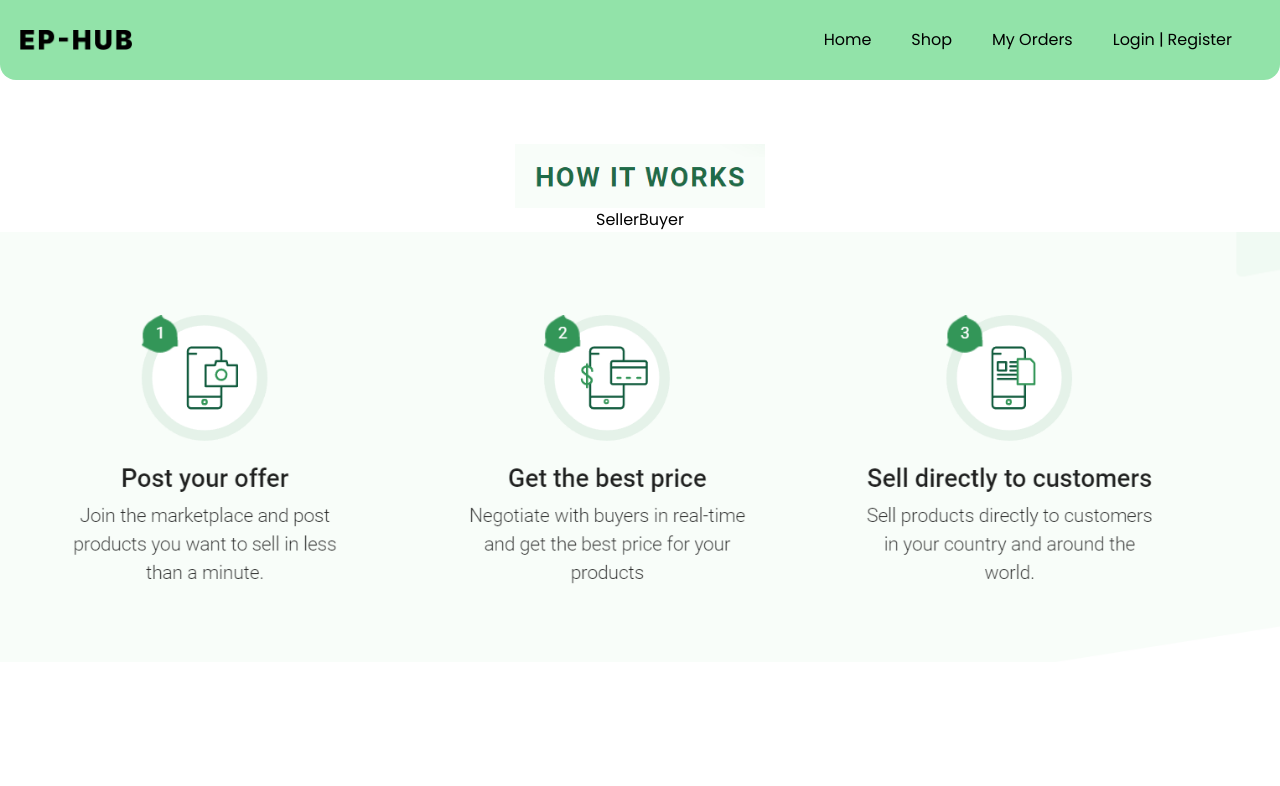
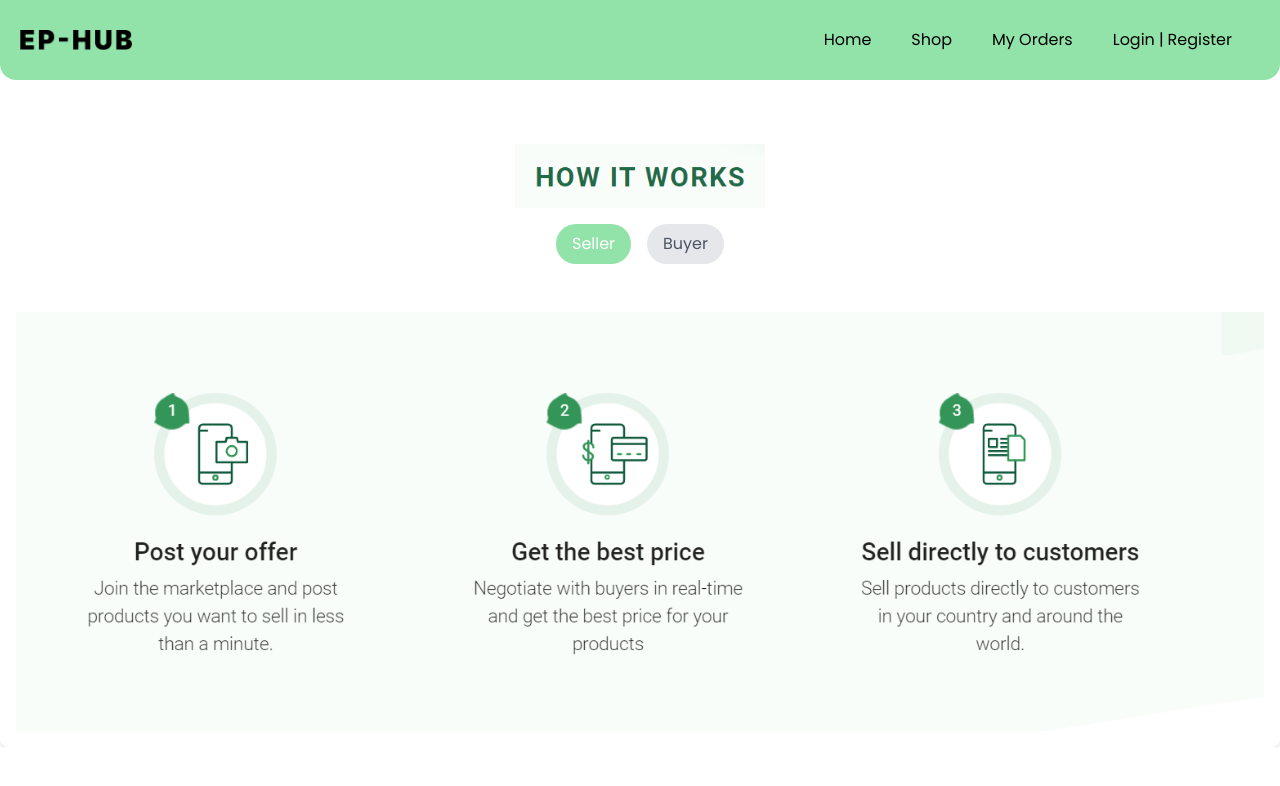
Before and after one commit to ElzaAnnThomas/EP-HUB-Frontend, a React (Vite) app: page /shop in a window 1280 px wide. Shown: the top 786 px of the page. Built offline with nearby package versions, Linux system fonts and the light colour scheme.

Commit message:
toggle button active class set

```diff
--- a/src/Pages/Shop.jsx
+++ b/src/Pages/Shop.jsx
@@ -5,8 +5,6 @@ import how from "../assets/how-it-works.png";
 import { useState } from "react";
 
 const Shop = () => {
-
-  // toggle useState to manage the state of the buttons
   const [sellerClicked, setSellerClicked] = useState(true);
   const [buyerClicked, setBuyerClicked] = useState(false);
 
@@ -27,15 +25,33 @@ const Shop = () => {
 
       {/* shoping page options */}
       <div className="flex flex-col items-center mt-16">
-        <img src={how} alt="" className="h-16"/>
-        <div>
-          <button onClick={handleSellerClick}>Seller</button>
-          <button onClick={handleBuyerClick}>Buyer</button>
+        <img src={how} alt="" className="h-16 mb-4"/>
+        <div className="flex space-x-4 mb-8">
+          <button
+            onClick={handleSellerClick}
+            className={`py-2 px-4 rounded-full ${sellerClicked ? 'bg-[#92E3A9] text-white' : 'bg-gray-200 text-gray-600'}`}
+          >
+            Seller
+          </button>
+          <button
+            onClick={handleBuyerClick}
+            className={`py-2 px-4 rounded-full ${buyerClicked ? 'bg-[#92E3A9] text-white' : 'bg-gray-200 text-gray-600'}`}
+          >
+            Buyer
+          </button>
         </div>
 
         {/* Conditional rendering based on button clicks */}
-        {sellerClicked && <img src={sellerdesc} alt="" />}
-        {buyerClicked && <img src={buyerdesc} alt="" />}
+        {sellerClicked && (
+          <div className="bg-white p-4 rounded-lg shadow-md">
+            <img src={sellerdesc} alt="" className="mx-auto" />
+          </div>
+        )}
+        {buyerClicked && (
+          <div className="bg-white p-4 rounded-lg shadow-md">
+            <img src={buyerdesc} alt="" className="mx-auto" />
+          </div>
+        )}
       </div>
     </div>
   );
```
